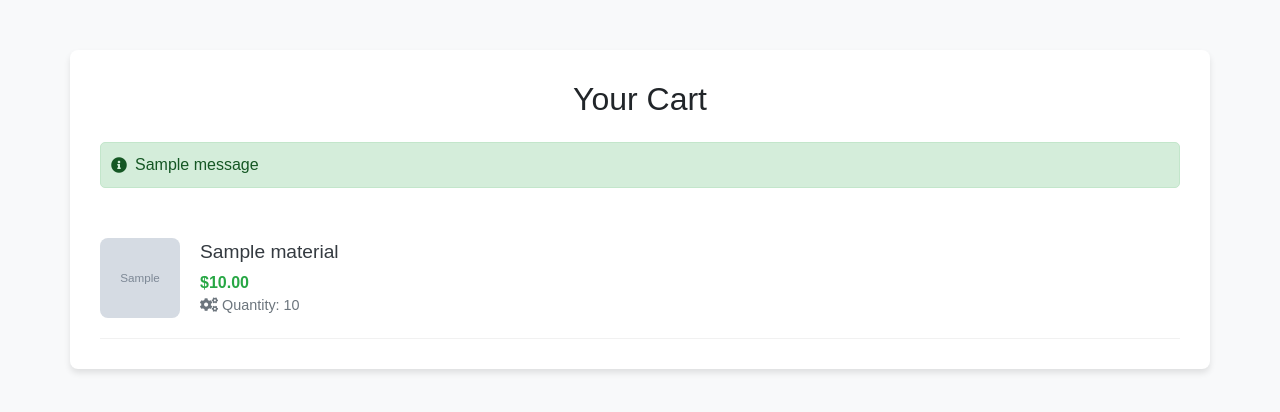
After one commit to bishalkatuwal/trekking, a Django app: page /ad-to-cart/ in a window 1280 px wide. The commit adds this page. Shown: the top 412 px of the page. Run offline with Django 3.2, Linux system fonts and the light colour scheme; a user stored in the database is signed in; tables that the repository leaves empty hold one stand-in row (values such as "Sample post"); grey boxes marked "Sample" are stand-in pictures; one stand-in notice (Sample message) is shown; some libraries are stand-ins or nearby versions.

Commit message:
add to cart functions

```diff
--- a/members/urls.py
+++ b/members/urls.py
@@ -9,4 +9,6 @@ urlpatterns = [
     path('booking-list/<int:trip_id>/', BookingTripView.as_view(), name='booking_trip'),
     path('remove-from-list/<int:item_id>/', RemoveFromListView.as_view(), name='remove_from_list'),
 
+
+
 ]
--- a/members/views.py
+++ b/members/views.py
@@ -4,7 +4,7 @@ from django.views.generic import CreateView, DetailView,UpdateView, ListView
 from .forms import SignupForm
 from django.urls import reverse_lazy
 from .models import Profile
-from trek.models import TripBooking, Trip
+from trek.models import TripBooking, Trip, Materials, AddToCart
 from django.contrib.auth.mixins import LoginRequiredMixin
 from django.views import View
 from django.contrib import messages
@@ -17,13 +17,13 @@ class RegisterView(generic.CreateView):
 
 
 
-
 class ProfileDetailView(DetailView):
     model = Profile
     template_name = 'profile/profile_detail.html'
     context_object_name = 'profile'
 
     def get_object(self, queryset=None):
+        # This ensures that the logged-in user has a profile, or creates one if it doesn't exist
         profile, created = Profile.objects.get_or_create(user=self.request.user)
         return profile
 
@@ -31,6 +31,7 @@ class ProfileDetailView(DetailView):
         context = super().get_context_data(**kwargs)
         # Add the trip booking list for the logged-in user to the context
         context['tripbooking_list'] = TripBooking.objects.filter(user=self.request.user)
+        context['add_to_cart'] = Materials.objects.filter(user=self.request.user)
         return context
 
 
--- a/trek/admin.py
+++ b/trek/admin.py
@@ -14,7 +14,8 @@ from .models import( Contact,
                     BlogMedia,
                     Guide,
                     Language,
-                    Materials
+                    Materials,
+                    AddToCart
                     )
 
 
@@ -56,3 +57,4 @@ admin.site.register(BlogMedia)
 admin.site.register(Guide, GuideAdmin)
 admin.site.register(Language, LanguageAdmin)
 admin.site.register(Materials)
+admin.site.register(AddToCart)
--- a/trek/models.py
+++ b/trek/models.py
@@ -296,3 +296,16 @@ class Materials(models.Model):
             self.save()
         else:
             raise ValueError("Not enough stock available.")
+
+
+
+
+
+class AddToCart(models.Model):
+    user = models.ForeignKey(User, on_delete=models.CASCADE)
+    materials = models.ForeignKey(Materials, on_delete=models.CASCADE)
+    quantity = models.PositiveIntegerField(default=1)  # Add this line to track the quantity
+    added_at = models.DateTimeField(auto_now_add=True)
+
+    def __str__(self):
+        return f"{self.user.username}'s cart - {self.materials.title} (x{self.quantity})"
--- /dev/null
+++ b/trek/templates/add-to-cart.html
@@ -0,0 +1,115 @@
+<!DOCTYPE html>
+<html lang="en">
+<head>
+    <meta charset="UTF-8">
+    <meta name="viewport" content="width=device-width, initial-scale=1.0">
+    <title>Your Cart</title>
+    <!-- Bootstrap CSS -->
+    <link href="https://stackpath.bootstrapcdn.com/bootstrap/4.5.2/css/bootstrap.min.css" rel="stylesheet">
+    <!-- Font Awesome Icons -->
+    <link href="https://cdnjs.cloudflare.com/ajax/libs/font-awesome/5.15.4/css/all.min.css" rel="stylesheet">
+    <!-- Custom CSS -->
+    <style>
+        body {
+            background-color: #f8f9fa;
+            font-family: 'Arial', sans-serif;
+        }
+        .container {
+            margin-top: 50px;
+            background-color: #ffffff;
+            border-radius: 8px;
+            box-shadow: 0 4px 6px rgba(0, 0, 0, 0.1);
+            padding: 30px;
+        }
+        .messages {
+            margin-bottom: 20px;
+        }
+        .cart-items {
+            margin-top: 30px;
+        }
+        .cart-item {
+            border-bottom: 1px solid #f1f1f1;
+            padding: 20px 0;
+            display: flex;
+            align-items: center;
+        }
+        .cart-item img {
+            width: 80px;
+            height: 80px;
+            object-fit: cover;
+            border-radius: 8px;
+            margin-right: 20px;
+        }
+        .cart-item h3 {
+            font-size: 1.2rem;
+            color: #343a40;
+        }
+        .cart-item p {
+            margin: 0;
+            color: #6c757d;
+        }
+        .cart-item p.price {
+            font-weight: bold;
+            color: #28a745;
+        }
+        .cart-item p.quantity {
+            font-size: 0.9rem;
+        }
+        .cart-total {
+            margin-top: 40px;
+            font-size: 1.5rem;
+            font-weight: bold;
+            text-align: right;
+        }
+        .alert {
+            padding: 10px;
+            font-size: 1rem;
+            border-radius: 5px;
+            margin-bottom: 10px;
+        }
+        .empty-cart {
+            text-align: center;
+            color: #dc3545;
+            font-size: 1.2rem;
+        }
+    </style>
+</head>
+<body>
+
+<div class="container">
+    <h2 class="text-center mb-4">Your Cart</h2>
+
+    <!-- Display messages (Success/Error) -->
+    <div class="messages">
+        {% for message in messages %}
+            <div class="alert alert-{{ message.tags }} d-flex align-items-center">
+                <i class="fas fa-info-circle mr-2"></i>
+                {{ message }}
+            </div>
+        {% endfor %}
+    </div>
+
+    <!-- Cart Items -->
+    <div class="cart-items">
+        {% for item in AddToCart_list %}
+            <div class="cart-item">
+                <img src="{{ item.materials.image.url }}" alt="{{ item.materials.title }}">
+                <div>
+                    <h3>{{ item.materials.title }}</h3>
+                    <p class="price">${{ item.materials.price }}</p>
+                    <p class="quantity"><i class="fas fa-cogs"></i> Quantity: {{ item.quantity }}</p>
+                </div>
+            </div>
+        {% empty %}
+            <p class="empty-cart"><i class="fas fa-shopping-cart"></i> Your cart is empty!</p>
+        {% endfor %}
+    </div>
+</div>
+
+<!-- Bootstrap JS (for responsive and modal components, etc.) -->
+<script src="https://code.jquery.com/jquery-3.5.1.slim.min.js"></script>
+<script src="https://cdn.jsdelivr.net/npm/@popperjs/core@2.9.3/dist/umd/popper.min.js"></script>
+<script src="https://stackpath.bootstrapcdn.com/bootstrap/4.5.2/js/bootstrap.min.js"></script>
+
+</body>
+</html>
--- a/trek/urls.py
+++ b/trek/urls.py
@@ -18,13 +18,19 @@ from.views import ( ContactView ,
                    MediaListView,
                    GuideListView,
                    GuideDetailsView,
-                   MaterialsView
+                   MaterialsView,
+                   MaterialsDetailView,
+                   AddtoCartView,
+                   CartListView
 )
 
 
 
 
 urlpatterns = [
+    path('ad-to-cart/', CartListView.as_view(), name = 'cart-list-view'),
+    path('add-to-cart/<int:materials_id>/', AddtoCartView.as_view(), name='add-to-cart'),
+    path('materials/<int:pk>/', MaterialsDetailView.as_view(), name='materials_detail'),
     path('materials/', MaterialsView.as_view(), name='materials'),
     path('guide/<int:pk>/', GuideDetailsView.as_view(), name = 'guide_details'),
     path('guide/', GuideListView.as_view(), name = 'guide_list'),
--- a/trek/views.py
+++ b/trek/views.py
@@ -4,7 +4,7 @@ from .forms import ContactForm, ReviewForm
 from django.urls import reverse_lazy
 from django.views import View
 from django.contrib.auth.mixins import LoginRequiredMixin
-from.models import Contact, Blog, Review,  TravelInfo, Trip, Page, TripCategory , TripBooking, TripMedia, BlogMedia, Guide, Language, Materials
+from.models import Contact, Blog, Review,  TravelInfo, Trip, Page, TripCategory , AddToCart, Materials, TripMedia, BlogMedia, Guide, Language
 from django.contrib import messages
 
 
@@ -217,3 +217,56 @@ class MaterialsView(ListView):
     def get_context_data(self, *args, **kwargs):
         context  =super().get_context_data( *args, **kwargs)
         return context
+
+
+
+class MaterialsDetailView(DetailView):
+    model = Materials
+    template_name = 'materials_detail.html'
+
+
+    def get_context_data( self, *args, **kwargs):
+        context = super().get_context_data(*args, **kwargs)
+        materials = get_object_or_404(Materials, id=self.kwargs['pk'])
+
+        return context
+
+
+
+
+
+
+class AddtoCartView(LoginRequiredMixin, View):
+    def post(self, request, *args, **kwargs):
+        materials = get_object_or_404(Materials, id=self.kwargs['materials_id'])
+
+        if AddToCart.objects.filter(user=request.user, materials=materials).exists():
+            messages.info(request, "The item has already been added to your cart!")
+        else:
+            AddToCart.objects.create(user=request.user, materials=materials)
+            messages.success(request, "This item has been added to your cart!")
+
+        # Redirect to the user's profile page
+        return redirect('cart-list-view')
+
+
+
+
+
+
+
+class CartListView(ListView, LoginRequiredMixin):
+    model = AddToCart
+    template_name = 'add-to-cart.html'
+    context_object_name = 'AddToCart_list'
+
+    def get_queryset(self):
+        # Filter cart items for the logged-in user
+        return AddToCart.objects.filter(user=self.request.user)
+
+    def get_context_data(self, **kwargs):
+        context = super().get_context_data(**kwargs)
+        # You can add additional information, such as the total price of items in the cart
+        total_price = sum(item.materials.price for item in context['AddToCart_list'])
+        context['total_price'] = total_price
+        return context
```
Also changed, not shown: members/templates/profile/profile_detail.html (+34 -0 lines), trek/templates/materials.html (+14 -161 lines), trek/templates/materials_detail.html (added, +127 -0 lines), trek/migrations/0033_addtocart.py (added), trek/migrations/0034_rename_add_date_addtocart_added_at_and_more.py (added).
